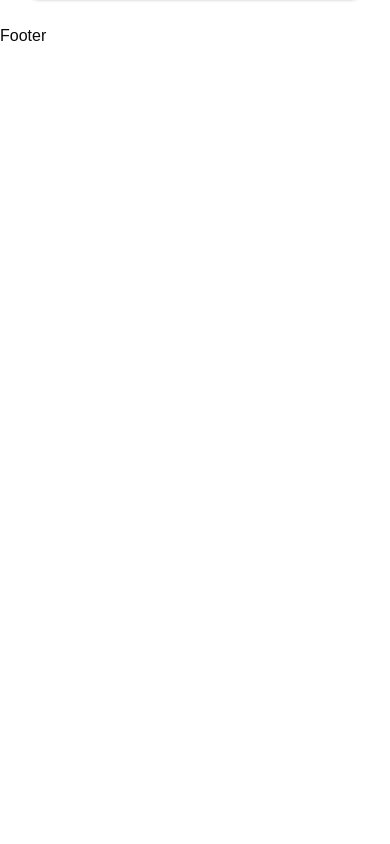
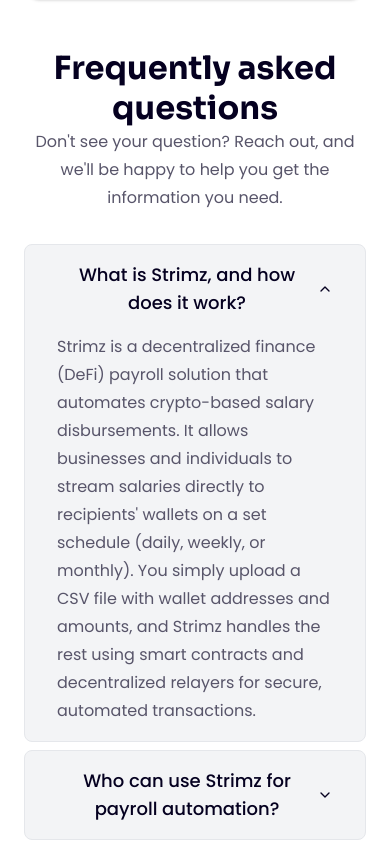
Before and after one commit to strimz-headquarters/payroll_frontend_v1, a Next.js app: page / in a window 390 px wide. Shown: the part 8060-8904 px from the top of the page. Before the commit the page ends 8108 px from the top, so only its background shows below. Built offline with nearby package versions, Linux system fonts and the light colour scheme.

Commit message:
feat:[Landing Page] addd faqs

```diff
--- a/app/(guest)/page.tsx
+++ b/app/(guest)/page.tsx
@@ -5,6 +5,7 @@
 import HowItWorks from "@/components/guest/howItWorks";
 import Pricings from "@/components/guest/pricings";
 import Utility from "@/components/guest/utilitybill";
+import Faqs from "@/components/guest/faqs";
 
 /**
  * The guest home page. This page is visible to users who are not signed in.
@@ -20,6 +21,7 @@
       <BuiltForTrust />
       <HowItWorks />
       <Pricings />
+      <Faqs />
     </main>
   );
 }
--- /dev/null
+++ b/components/guest/faqs/index.tsx
@@ -0,0 +1,37 @@
+'use client'
+import React from 'react'
+import { Element } from 'react-scroll'
+import { Accordion, AccordionContent, AccordionItem, AccordionTrigger } from "@/components/ui/accordion";
+import { allfaqs } from '@/utils/allFaqs';
+import { FaqsTypes } from '@/types/guestpage';
+
+const Faqs = () => {
+    return (
+        <Element name='faqs'>
+            <section className="w-full bg-white md:py-20 lg:px-0 py-6 px-6">
+                <main className='w-full max-w-[996px] mx-auto flex flex-col items-center'>
+                    <div className="w-full max-w-[572px]">
+                        <h3 className="text-primary font-[700] md:text-[40px] text-[32px] md:leading-[48px] leading-[40px] font-sora text-center">
+                            Frequently asked questions
+                        </h3>
+                        <p className='font-poppins text-[#58556A] font-[400] text-base leading-[28px] text-center'>Don&apos;t see your question? Reach out, and we&apos;ll be happy to help you get the information you need. </p>
+                    </div>
+
+                    <Accordion type="single" collapsible className="w-full space-y-2 mt-8" defaultValue="1">
+                        {allfaqs.map((item: FaqsTypes, i: number) => (
+                            <AccordionItem value={String(i + 1)} key={i} className='border-[1px] border-[#E5E7EB] rounded-[8px] px-8 bg-[#F3F4F6]'>
+                                <AccordionTrigger className="text-primary font-poppins font-medium text-[18px] leading-[28px]">{item.question}</AccordionTrigger>
+                                <AccordionContent className="pb-4 text-[#58556A] font-poppins text-base leading-[28px] font-[400]">
+                                    {item.answer}
+                                </AccordionContent>
+                            </AccordionItem>
+                        ))}
+                    </Accordion>
+
+                </main>
+            </section>
+        </Element>
+    )
+}
+
+export default Faqs
--- /dev/null
+++ b/components/ui/accordion.tsx
@@ -0,0 +1,58 @@
+"use client"
+
+import * as React from "react"
+import * as AccordionPrimitive from "@radix-ui/react-accordion"
+import { ChevronDown } from "lucide-react"
+
+import { cn } from "@/lib/utils"
+
+const Accordion = AccordionPrimitive.Root
+
+const AccordionItem = React.forwardRef<
+  React.ElementRef<typeof AccordionPrimitive.Item>,
+  React.ComponentPropsWithoutRef<typeof AccordionPrimitive.Item>
+>(({ className, ...props }, ref) => (
+  <AccordionPrimitive.Item
+    ref={ref}
+    className={cn("border-b", className)}
+    {...props}
+  />
+))
+AccordionItem.displayName = "AccordionItem"
+
+const AccordionTrigger = React.forwardRef<
+  React.ElementRef<typeof AccordionPrimitive.Trigger>,
+  React.ComponentPropsWithoutRef<typeof AccordionPrimitive.Trigger>
+>(({ className, children, ...props }, ref) => (
+  <AccordionPrimitive.Header className="flex">
+    <AccordionPrimitive.Trigger
+      ref={ref}
+      className={cn(
+        "flex flex-1 items-center justify-between py-4 font-medium transition-all hover:underline [&[data-state=open]>svg]:rotate-180",
+        className
+      )}
+      {...props}
+    >
+      {children}
+      <ChevronDown className="h-4 w-4 shrink-0 transition-transform duration-200" />
+    </AccordionPrimitive.Trigger>
+  </AccordionPrimitive.Header>
+))
+AccordionTrigger.displayName = AccordionPrimitive.Trigger.displayName
+
+const AccordionContent = React.forwardRef<
+  React.ElementRef<typeof AccordionPrimitive.Content>,
+  React.ComponentPropsWithoutRef<typeof AccordionPrimitive.Content>
+>(({ className, children, ...props }, ref) => (
+  <AccordionPrimitive.Content
+    ref={ref}
+    className="overflow-hidden text-sm transition-all data-[state=closed]:animate-accordion-up data-[state=open]:animate-accordion-down"
+    {...props}
+  >
+    <div className={cn("pb-4 pt-0", className)}>{children}</div>
+  </AccordionPrimitive.Content>
+))
+
+AccordionContent.displayName = AccordionPrimitive.Content.displayName
+
+export { Accordion, AccordionItem, AccordionTrigger, AccordionContent }
--- a/package.json
+++ b/package.json
@@ -9,6 +9,7 @@
     "lint": "next lint"
   },
   "dependencies": {
+    "@radix-ui/react-accordion": "^1.2.3",
     "@radix-ui/react-dialog": "^1.1.6",
     "@radix-ui/react-slot": "^1.1.2",
     "@radix-ui/react-tabs": "^1.1.3",
--- a/tailwind.config.ts
+++ b/tailwind.config.ts
@@ -11,61 +11,85 @@
   theme: {
   	extend: {
   		colors: {
-        accent: "#02C76A",
-        primary: "#050020",
-        background: "hsl(var(--background))",
-        foreground: "hsl(var(--foreground))",
+  			accent: '#02C76A',
+  			primary: '#050020',
+  			background: 'hsl(var(--background))',
+  			foreground: 'hsl(var(--foreground))',
   			card: {
-          DEFAULT: "hsl(var(--card))",
-          foreground: "hsl(var(--card-foreground))",
+  				DEFAULT: 'hsl(var(--card))',
+  				foreground: 'hsl(var(--card-foreground))'
   			},
   			popover: {
-          DEFAULT: "hsl(var(--popover))",
-          foreground: "hsl(var(--popover-foreground))",
+  				DEFAULT: 'hsl(var(--popover))',
+  				foreground: 'hsl(var(--popover-foreground))'
   			},
   			secondary: {
-          DEFAULT: "hsl(var(--secondary))",
-          foreground: "hsl(var(--secondary-foreground))",
+  				DEFAULT: 'hsl(var(--secondary))',
+  				foreground: 'hsl(var(--secondary-foreground))'
   			},
   			muted: {
-          DEFAULT: "hsl(var(--muted))",
-          foreground: "hsl(var(--muted-foreground))",
+  				DEFAULT: 'hsl(var(--muted))',
+  				foreground: 'hsl(var(--muted-foreground))'
   			},
-
   			destructive: {
-          DEFAULT: "hsl(var(--destructive))",
-          foreground: "hsl(var(--destructive-foreground))",
+  				DEFAULT: 'hsl(var(--destructive))',
+  				foreground: 'hsl(var(--destructive-foreground))'
   			},
-        border: "hsl(var(--border))",
-        input: "hsl(var(--input))",
-        ring: "hsl(var(--ring))",
+  			border: 'hsl(var(--border))',
+  			input: 'hsl(var(--input))',
+  			ring: 'hsl(var(--ring))',
   			chart: {
-          "1": "hsl(var(--chart-1))",
-          "2": "hsl(var(--chart-2))",
-          "3": "hsl(var(--chart-3))",
-          "4": "hsl(var(--chart-4))",
-          "5": "hsl(var(--chart-5))",
-        },
+  				'1': 'hsl(var(--chart-1))',
+  				'2': 'hsl(var(--chart-2))',
+  				'3': 'hsl(var(--chart-3))',
+  				'4': 'hsl(var(--chart-4))',
+  				'5': 'hsl(var(--chart-5))'
+  			}
   		},
   		borderRadius: {
-        lg: "var(--radius)",
-        md: "calc(var(--radius) - 2px)",
-        sm: "calc(var(--radius) - 4px)",
+  			lg: 'var(--radius)',
+  			md: 'calc(var(--radius) - 2px)',
+  			sm: 'calc(var(--radius) - 4px)'
   		},
   		fontFamily: {
-        sora: ["Sora", "serif"],
-        poppins: ["Poppins", "serif"],
+  			sora: [
+  				'Sora',
+  				'serif'
+  			],
+  			poppins: [
+  				'Poppins',
+  				'serif'
+  			]
   		},
   		boxShadow: {
-        joinWaitlistBtnShadow:
-          "0px -4px 4px 0px rgba(0, 0, 0, 0.2) inset, 0px 4px 4px 0px rgba(225, 225, 225, 0.25) inset, 0px 0px 0px 1px rgba(2, 199, 106, 0.25)",
-        ctaShadow:
-          "0px -4px 4px 0px #00000033 inset, 0px 4px 4px 0px #E1E1E140 inset",
-        subCardShadow: "0px 1px 2px -1px #0000001A, 0px 1px 3px 0px #0000001A",
-        verifyMShadow:
-          "0px 2.8px 5.6px -2.8px #0000000D, 0px 5.6px 8.4px -1.4px #0000001A, 0px -2.8px 5.6px 0px #0000001A inset",
+  			joinWaitlistBtnShadow: '0px -4px 4px 0px rgba(0, 0, 0, 0.2) inset, 0px 4px 4px 0px rgba(225, 225, 225, 0.25) inset, 0px 0px 0px 1px rgba(2, 199, 106, 0.25)',
+  			ctaShadow: '0px -4px 4px 0px #00000033 inset, 0px 4px 4px 0px #E1E1E140 inset',
+  			subCardShadow: '0px 1px 2px -1px #0000001A, 0px 1px 3px 0px #0000001A',
+  			verifyMShadow: '0px 2.8px 5.6px -2.8px #0000000D, 0px 5.6px 8.4px -1.4px #0000001A, 0px -2.8px 5.6px 0px #0000001A inset'
   		},
+  		keyframes: {
+  			'accordion-down': {
+  				from: {
+  					height: '0'
   				},
+  				to: {
+  					height: 'var(--radix-accordion-content-height)'
+  				}
+  			},
+  			'accordion-up': {
+  				from: {
+  					height: 'var(--radix-accordion-content-height)'
+  				},
+  				to: {
+  					height: '0'
+  				}
+  			}
+  		},
+  		animation: {
+  			'accordion-down': 'accordion-down 0.2s ease-out',
+  			'accordion-up': 'accordion-up 0.2s ease-out'
+  		}
+  	}
   },
   plugins: [tailwindAnimate],
 };
--- a/types/guestpage.d.ts
+++ b/types/guestpage.d.ts
@@ -24,3 +24,8 @@
   yearlyPrice: number;
   features: string[];
 };
+
+export type FaqsTypes = {
+  question: string;
+  answer: string;
+};
--- /dev/null
+++ b/utils/allFaqs.ts
@@ -0,0 +1,39 @@
+import { FaqsTypes } from "@/types/guestpage";
+
+export const allfaqs: FaqsTypes[] = [
+  {
+    question: "What is Strimz, and how does it work?",
+    answer:
+      "Strimz is a decentralized finance (DeFi) payroll solution that automates crypto-based salary disbursements. It allows businesses and individuals to stream salaries directly to recipients' wallets on a set schedule (daily, weekly, or monthly). You simply upload a CSV file with wallet addresses and amounts, and Strimz handles the rest using smart contracts and decentralized relayers for secure, automated transactions.",
+  },
+  {
+    question: "Who can use Strimz for payroll automation?",
+    answer:
+      "Strimz is designed for startups, DAOs, freelancers, and any organization or individual looking to pay their team in cryptocurrency. Whether you're a small business owner or managing a decentralized team across the globe, Strimz simplifies payroll with crypto.",
+  },
+  {
+    question: "How secure is Strimz for handling payroll?",
+    answer:
+      "Strimz leverages blockchain technology and audited smart contracts to ensure secure transactions. User data, such as CSV files, is stored on decentralized storage solutions like IPFS or Arweave, making it tamper-proof and highly available. Additionally, Web3 authentication ensures only authorized users can access the platform.",
+  },
+  {
+    question: "What cryptocurrencies does Strimz support for payroll?",
+    answer:
+      "Strimz supports a variety of cryptocurrencies for payroll, including popular stablecoins like USDC and USDT, as well as other tokens on supported blockchains. Check our documentation for the full list of supported tokens and networks.",
+  },
+  {
+    question: "Can I pay multiple recipients at once with Strimz?",
+    answer:
+      "Yes! Strimz allows you to upload a CSV file with multiple wallet addresses and amounts, enabling you to pay your entire team in one go. The Free Plan supports streaming to one recipient, while paid plans (Bronze, Silver, and Gold) unlock higher recipient limits and additional features.",
+  },
+  {
+    question: "What are the different subscription plans offered by Strimz?",
+    answer:
+      "Strimz offers four plans: a Free Plan (stream to one recipient), Bronze Plan (increased recipient limit and basic analytics), Silver Plan (advanced analytics and priority support), and Gold Plan (unlimited streaming, premium support, and full access to all features). You can upgrade your plan at any time to unlock more functionality.",
+  },
+  {
+    question: "Is Strimz easy to use for people new to Web3?",
+    answer:
+      "Absolutely! Strimz implements account abstraction to simplify wallet management, making it easy for Web2 users to onboard. You can authenticate using popular wallet providers, and our intuitive interface guides you through the payroll setup process step-by-step.",
+  },
+];
```
Also changed, not shown: 1 other file (tests, documents, lock files or other folders). Lines whose indentation alone changed are shown as unchanged.
